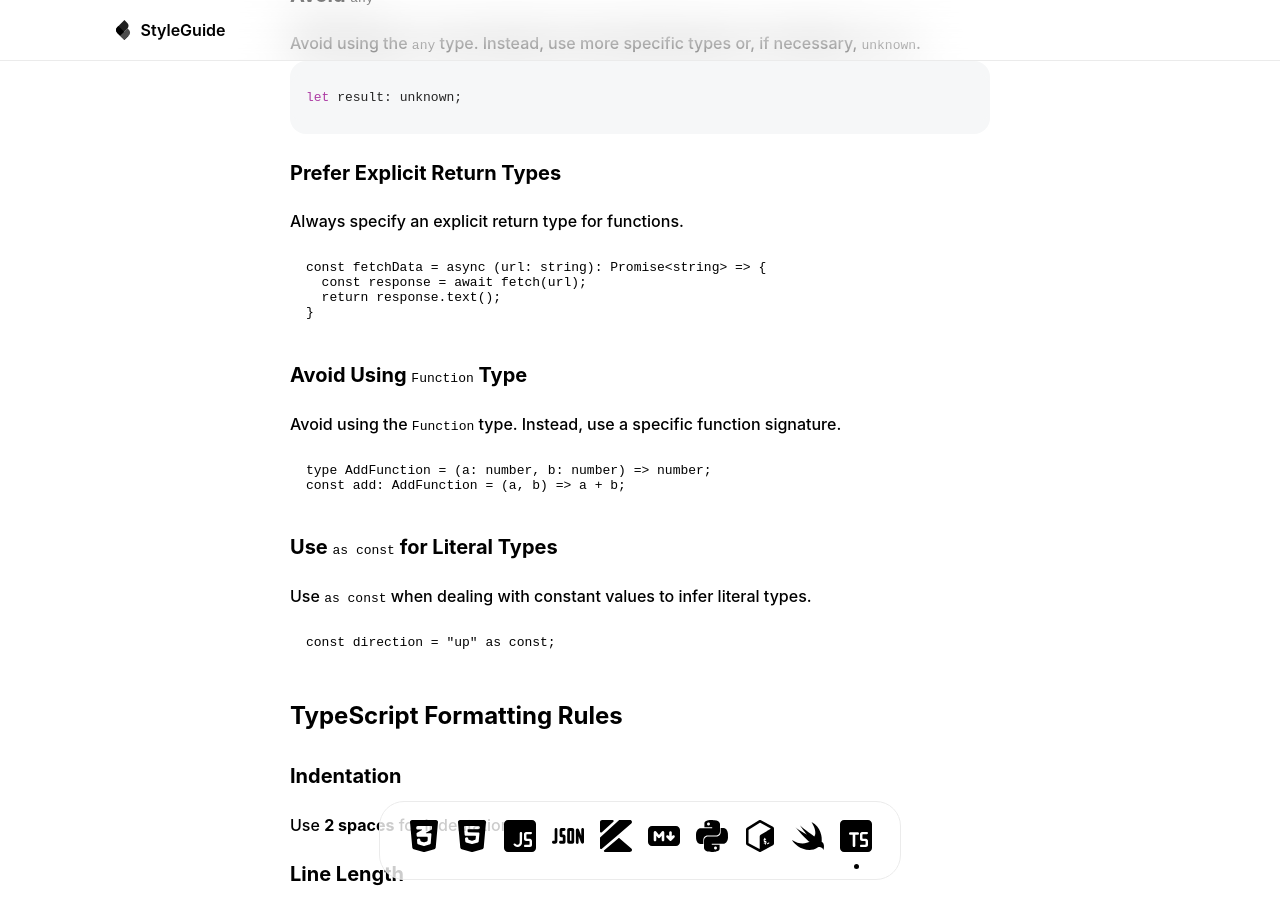
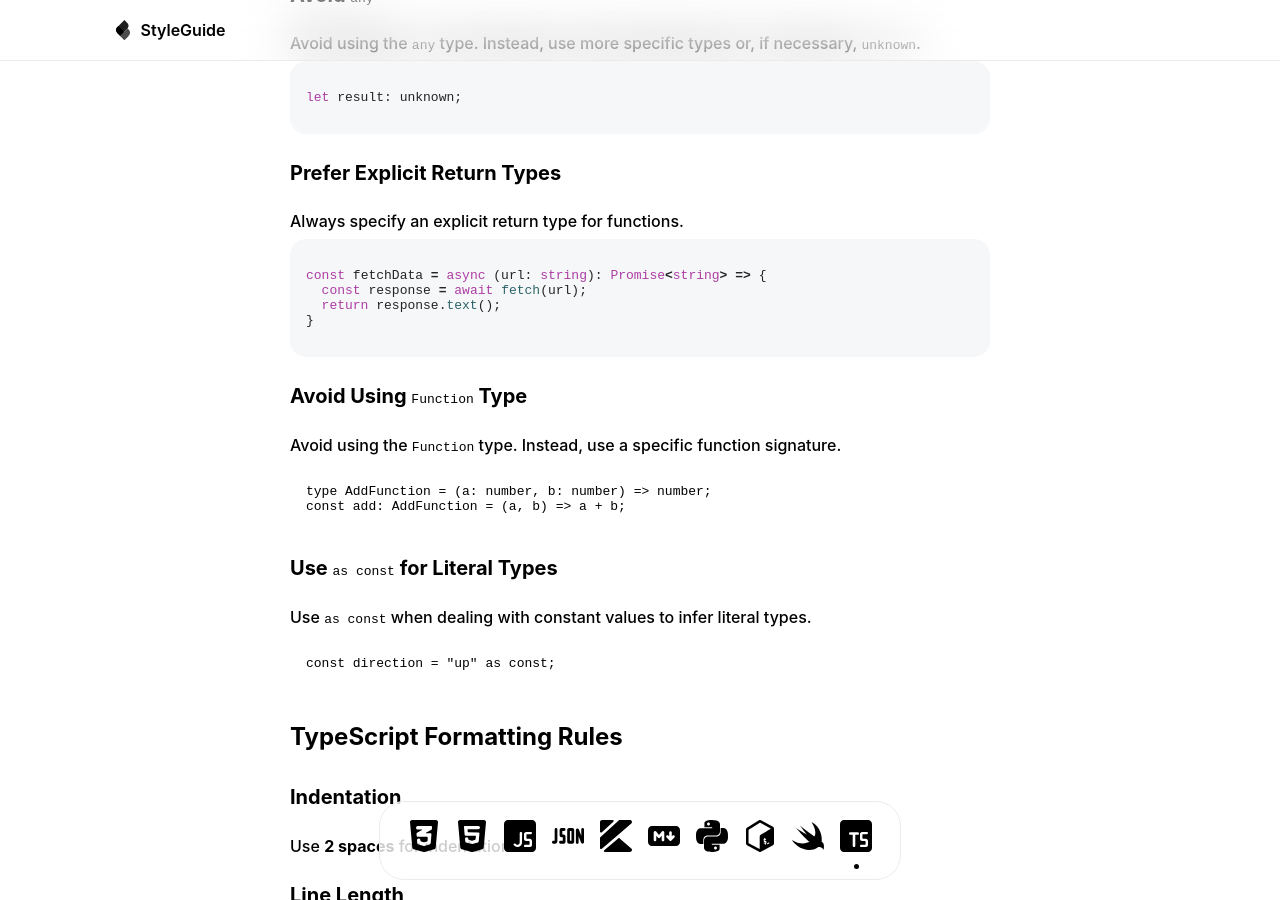
Before and after one commit to pelagornis/styleguide, a Jekyll site: the page built from typescript/index.md, in a window 1280 px wide and 900 px high, scrolled down 2186 px. Built offline with Jekyll 4.4.1, drawn with Linux system fonts in a browser that asks for light colours.

Commit message:
Update index.md

````diff
--- a/typescript/index.md
+++ b/typescript/index.md
@@ -92,7 +92,7 @@ let result: unknown;
 #### Prefer Explicit Return Types
 Always specify an explicit return type for functions.
 
-```typscript
+```typescript
 const fetchData = async (url: string): Promise<string> => {
   const response = await fetch(url);
   return response.text();
````
